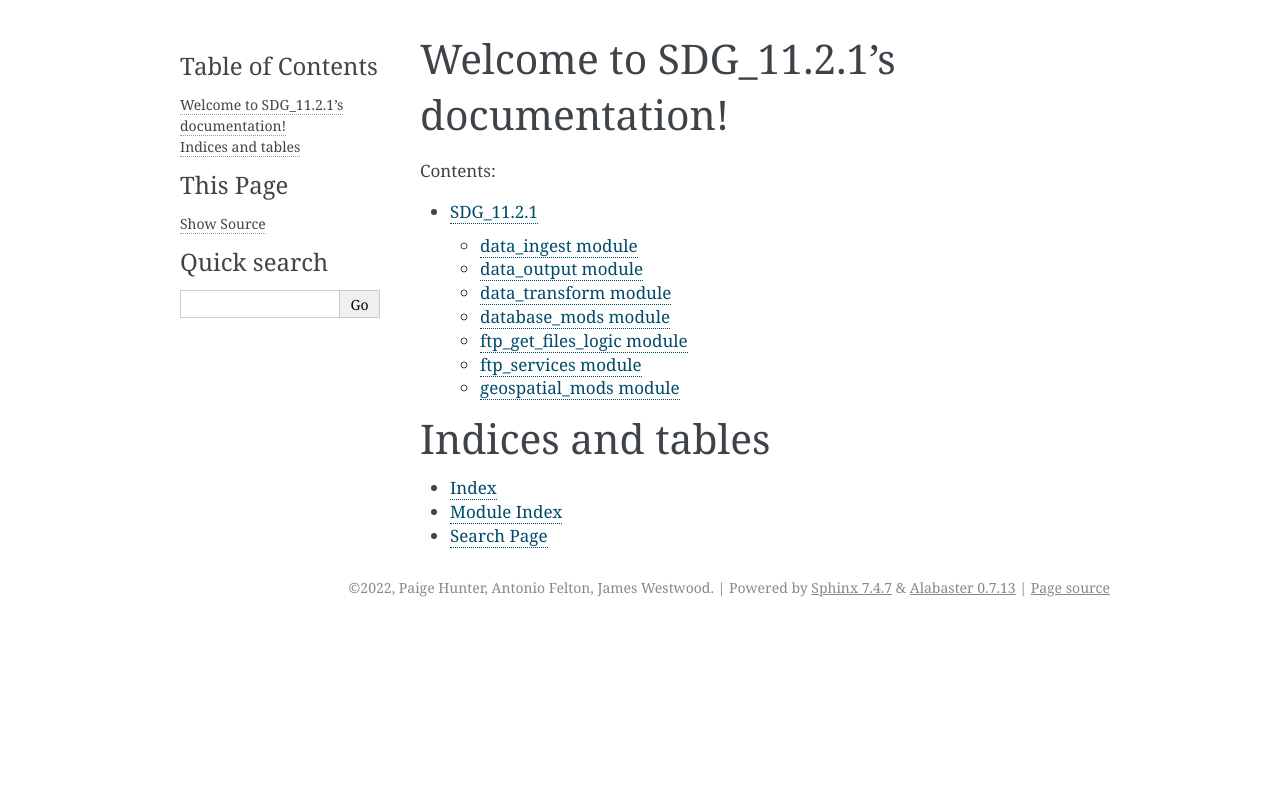
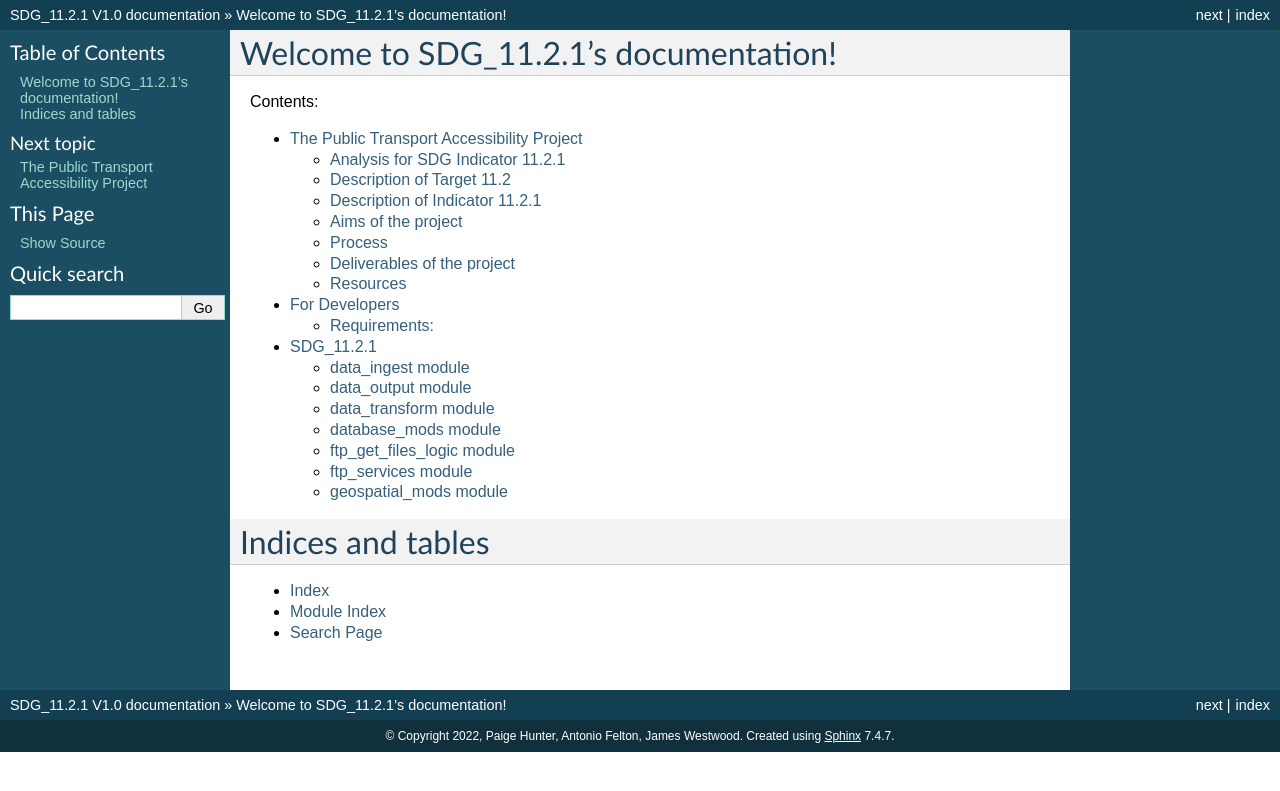
Before and after one commit to ONSdigital/SDG_11.2.1, a Sphinx documentation site: the page built from docs/source/index.rst, in a window 1280 px wide. Shown: the top 791 px of the page. Built offline with Sphinx 7.4.7, drawn with Linux system fonts in a browser that asks for light colours; part of the change alters nothing that is shown.

```diff
--- a/docs/source/conf.py
+++ b/docs/source/conf.py
@@ -12,7 +12,7 @@
 #
 import os
 import sys
-sys.path.insert(0, os.path.abspath('.'))
+sys.path.insert(0, os.path.abspath('../..'))
 
 
 # -- Project information -----------------------------------------------------
@@ -30,8 +30,33 @@ release = 'V1.0'
 # Add any Sphinx extension module names here, as strings. They can be
 # extensions coming with Sphinx (named 'sphinx.ext.*') or your custom
 # ones.
-extensions = ['sphinx.ext.autodoc', 'sphinx.ext.napoleon'
+extensions = ['sphinx.ext.autodoc', 'sphinx.ext.napoleon', 'myst_parser'
 ]
+
+# The suffix(es) of source filenames.
+# You can specify multiple suffix as a list of string:
+#
+# source_suffix = ['.rst', '.md']
+source_suffix = {'.rst':'restructuredtext',
+                 '.txt': 'markdown',
+                 '.md':'markdown'
+                 }
+
+# Napoleon settings
+napoleon_google_docstring = True
+napoleon_numpy_docstring = True
+napoleon_include_init_with_doc = False
+napoleon_include_private_with_doc = False
+napoleon_include_special_with_doc = True
+napoleon_use_admonition_for_examples = False
+napoleon_use_admonition_for_notes = False
+napoleon_use_admonition_for_references = False
+napoleon_use_ivar = False
+napoleon_use_param = True
+napoleon_use_rtype = True
+napoleon_preprocess_types = False
+napoleon_type_aliases = None
+napoleon_attr_annotations = True
 
 # Add any paths that contain templates here, relative to this directory.
 templates_path = ['_templates']
@@ -47,7 +72,7 @@ exclude_patterns = []
 # The theme to use for HTML and HTML Help pages.  See the documentation for
 # a list of builtin themes.
 #
-html_theme = 'alabaster'
+html_theme = 'classic'
 
 # Add any paths that contain custom static files (such as style sheets) here,
 # relative to this directory. They are copied after the builtin static files,
--- a/docs/source/index.rst
+++ b/docs/source/index.rst
@@ -10,6 +10,7 @@ Welcome to SDG_11.2.1's documentation!
    :maxdepth: 2
    :caption: Contents:
 
+   README.md
    modules
 
 Indices and tables
--- a/requirements.txt
+++ b/requirements.txt
@@ -4,6 +4,7 @@ Fiona
 flake8
 geopandas #==0.8.0
 matplotlib #==3.1.3
+myst-parser
 numpy #==1.18.5
 pandas #==1.0.5
 pyproj #==2.6.1.post1
@@ -13,6 +14,7 @@ Shapely #==1.7.0
 urllib3
 zipp
 feather-format
+sphinx
 pyyaml
 gptables
 openpyxl
```
Also changed, not shown: docs/source/README.md (renamed from README.md).
